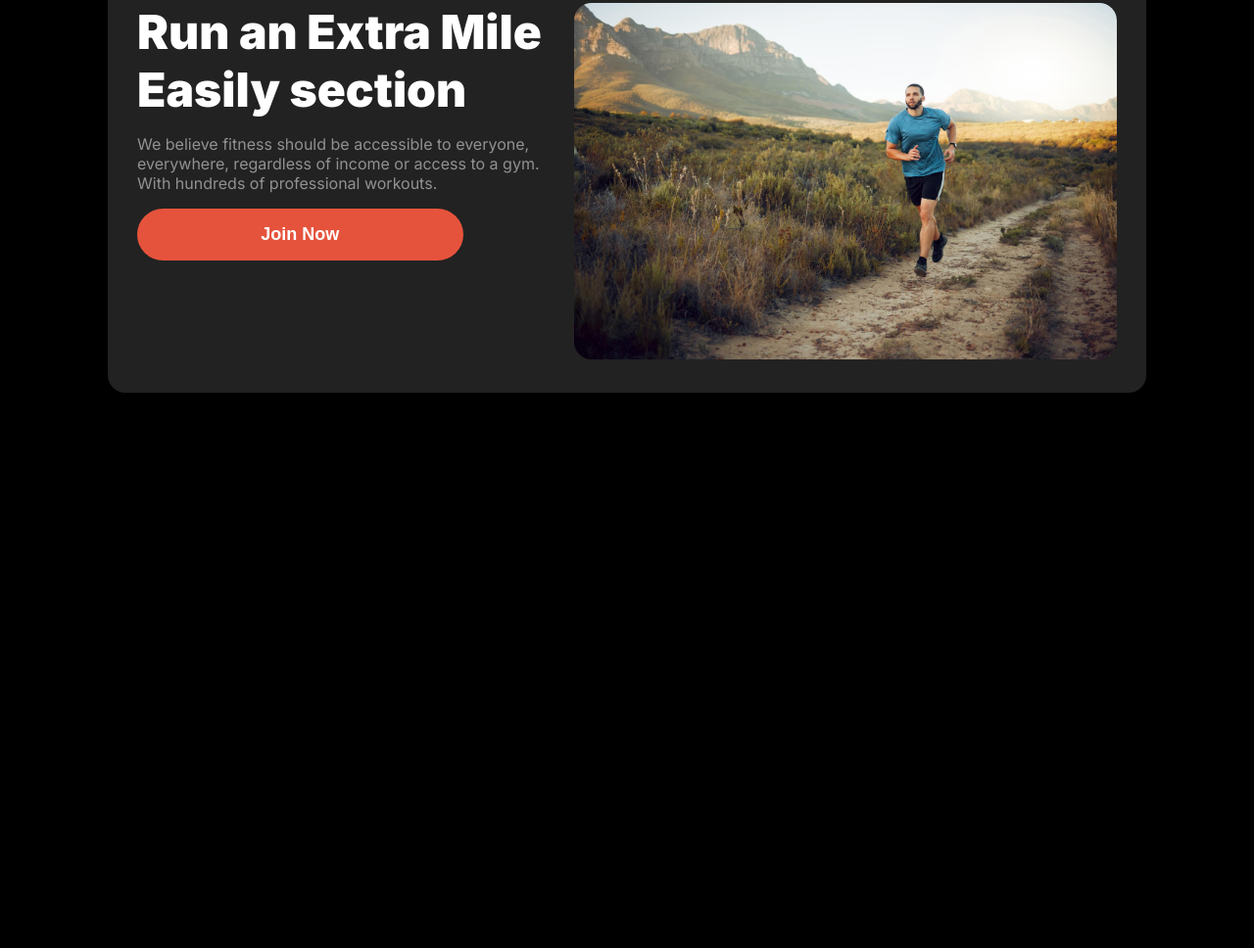
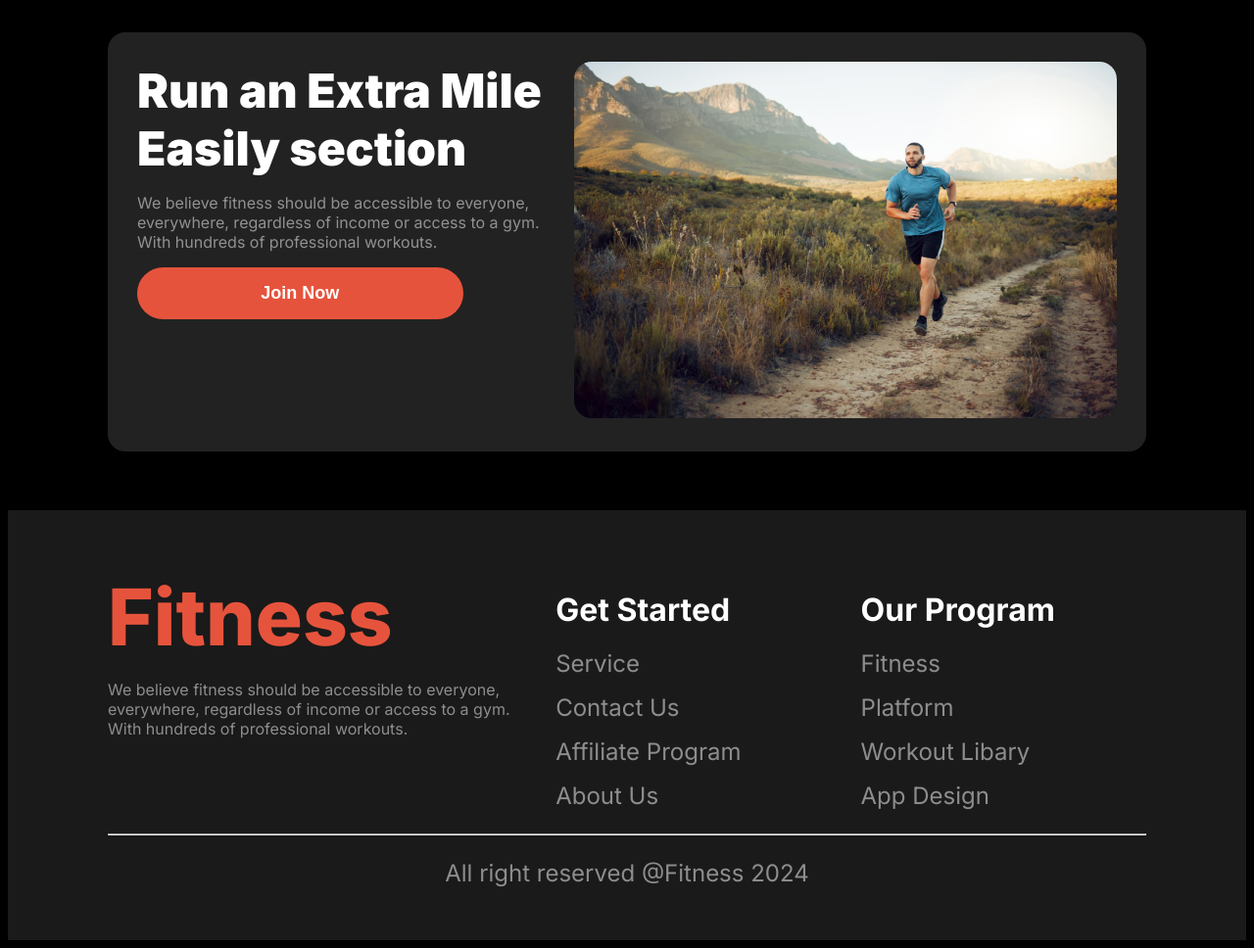
Before and after one commit to musfiq991/12-fitness-webside, a plain HTML site: page index.html in a window 1280 px wide. Shown: the part 1346-2314 px from the top of the page at 98% size. Before the commit the page ends 1755 px from the top, so only its background shows below. Drawn offline with Linux system fonts and the light colour scheme.

Commit message:
added footer section

```diff
--- a/index.html
+++ b/index.html
@@ -83,7 +83,37 @@
 <div class="run-img"><img src="images/run.jpg" alt=""></div>
         </div>
     </section>
-    <!-- ...................Meet Our Team section -->
+    <!-- ...................Meet Our Team section............ -->
+
 </main>
+<footer class="footer">
+    <div class="footer-contain">
+        <div class="footer-links">
+<div>
+    <h1 class="footer-banner-title">Fitness</h1>
+    <p class="description">We believe fitness should be accessible to everyone, everywhere, regardless of income or access to a gym. With hundreds of professional workouts.</p>
+</div>
+<div>
+<h1 class="footer-title">Get Started</h1>
+<p class="footer-link"><a href="">Service</a></p>
+<p class="footer-link"><a href="">Contact Us</a> </p>
+<p class="footer-link"><a href="">Affiliate Program</a> </p>
+<p class="footer-link"><a href="">About Us</a></p>
+</div>
+<div>
+<h1 class="footer-title">Our Program</h1>
+<p class="footer-link"><a href="">Fitness</a></p>
+<p class="footer-link"><a href="">Platform</a> </p>
+<p class="footer-link"><a href="">Workout Libary</a> </p>
+<p class="footer-link"><a href="">App Design</a></p>
+</div>
+
+        </div>
+        <div class="all-right-reserved">
+<hr>
+<p>All right reserved @Fitness 2024</p>
+        </div>
+    </div>
+</footer>
 </body>
 </html>
--- a/style/style.css
+++ b/style/style.css
@@ -98,7 +98,7 @@ color: #FFFFFF;}
 
 /*    .....................run section................. */
 .run-container{
-margin: 0 auto;border-radius: 18px;
+margin: 60px auto;border-radius: 18px;
 
 background: rgb(34, 34, 34); justify-content: space-between;}
 .run-img > img {width: 100%; border-radius: 18px;
@@ -107,9 +107,29 @@ background: rgb(34, 34, 34); justify-content: space-between;}
 .run-card{margin: 30px;max-width: 443px;}
 .run-title{margin: 0;}
 .run-card > .join-btn{width: 80%;}
+.meet-img-container{max-width: 1020px;padding: 20px;}
+.footer{
+    background: rgba(255, 255, 255, 0.1);}
+.footer-contain {max-width: 1060px;
+margin: 0 auto;padding-top: 60px;}
+.footer-banner-title{font-size: 5rem;
+font-weight: 800;color: #E6533C; margin: 0;}
+.footer-title{font-size: 2rem;
+font-weight: 700;
+color: white;
+}
+.footer-link >a{font-size: 1.5rem;
+font-weight: 400;
+text-decoration: none;
+color:rgba(255, 255, 255, 0.5);
+}
+.footer-links{display: grid;
+grid-template-columns: 1.5fr 1fr 1fr; gap: 20px;}
+.all-right-reserved{text-align: center;
+    padding-bottom: 30px;
 
-
-
+}
+.all-right-reserved >p{font-size: 1.5rem;font-weight: 400;color: rgba(255, 255, 255, 0.5);}
     /*.......... media query styles for small device.............*/
     @media screen and (max-width:576px) {
        header{
@@ -122,4 +142,6 @@ background: rgb(34, 34, 34); justify-content: space-between;}
 .habit-section{text-align: center;}
    .run-img{margin:20px;}
    .run-card > .join-btn{width: 100%;}
+   .footer-links{grid-template-columns: repeat(1 ,1fr);
+    }
  }
```
